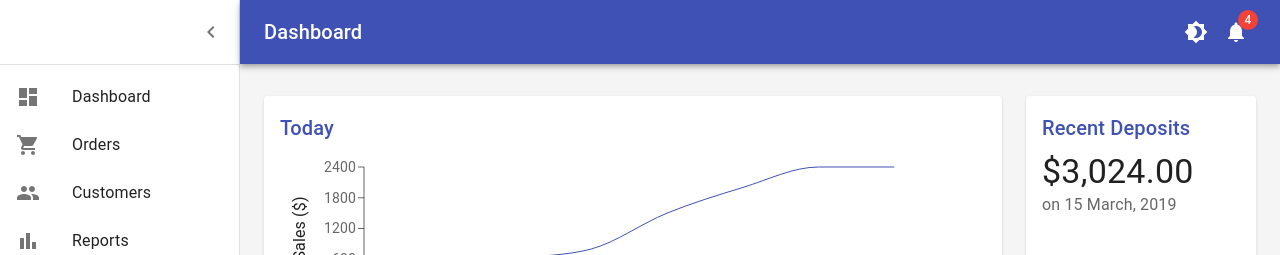
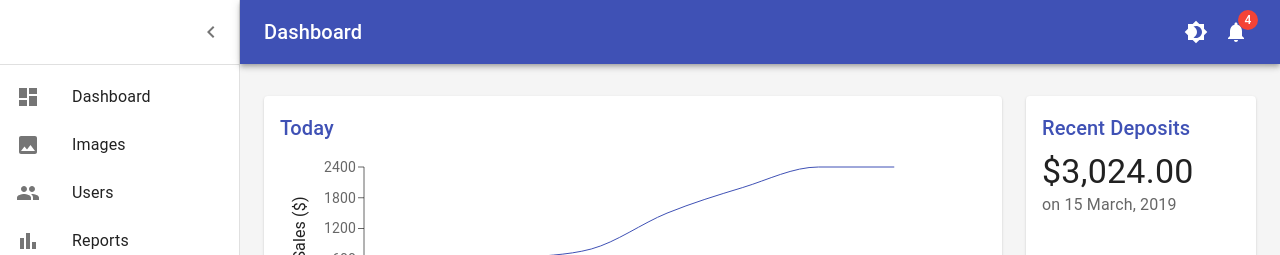
Before and after one commit to Brix101/Memory-Gallery, a React (Create React App) app in the folder client/: page /admin in a window 1280 px wide. Shown: the top 255 px of the page. Built offline with nearby package versions, Linux system fonts and the light colour scheme.

Commit message:
Added Image Navlink

```diff
--- a/client/src/components/adminComponents/listItems.tsx
+++ b/client/src/components/adminComponents/listItems.tsx
@@ -4,6 +4,7 @@ import ListItemIcon from "@mui/material/ListItemIcon";
 import ListItemText from "@mui/material/ListItemText";
 import ListSubheader from "@mui/material/ListSubheader";
 import DashboardIcon from "@mui/icons-material/Dashboard";
+import ImageIcon from "@mui/icons-material/Image";
 import ShoppingCartIcon from "@mui/icons-material/ShoppingCart";
 import PeopleIcon from "@mui/icons-material/People";
 import BarChartIcon from "@mui/icons-material/BarChart";
@@ -20,15 +21,15 @@ export const mainListItems = (
     </ListItemButton>
     <ListItemButton>
       <ListItemIcon>
-        <ShoppingCartIcon />
+        <ImageIcon />
       </ListItemIcon>
-      <ListItemText primary="Orders" />
+      <ListItemText primary="Images" />
     </ListItemButton>
     <ListItemButton>
       <ListItemIcon>
         <PeopleIcon />
       </ListItemIcon>
-      <ListItemText primary="Customers" />
+      <ListItemText primary="Users" />
     </ListItemButton>
     <ListItemButton>
       <ListItemIcon>
```
